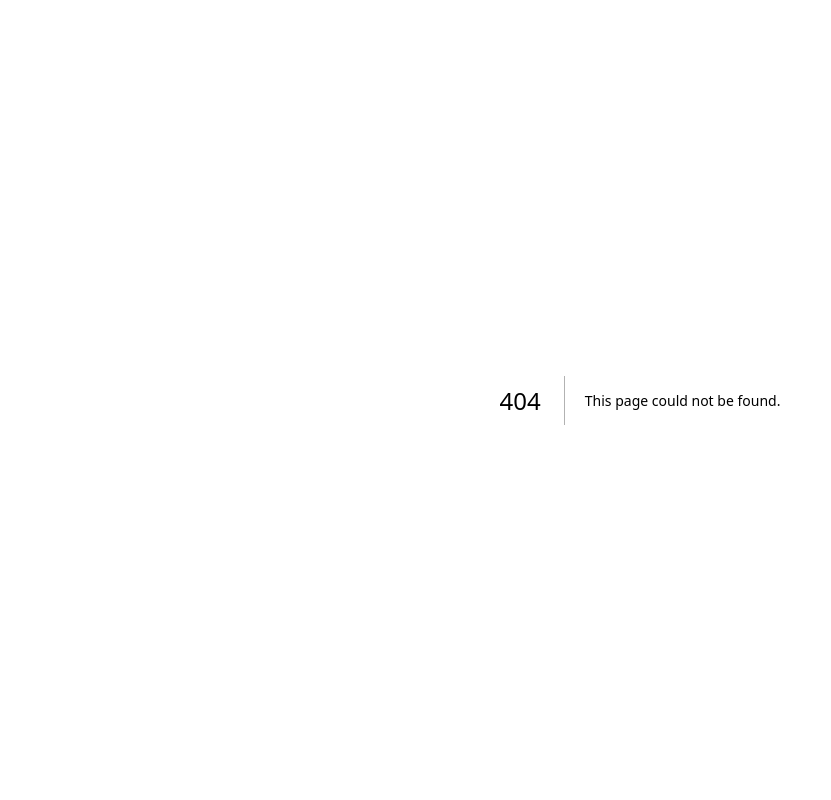
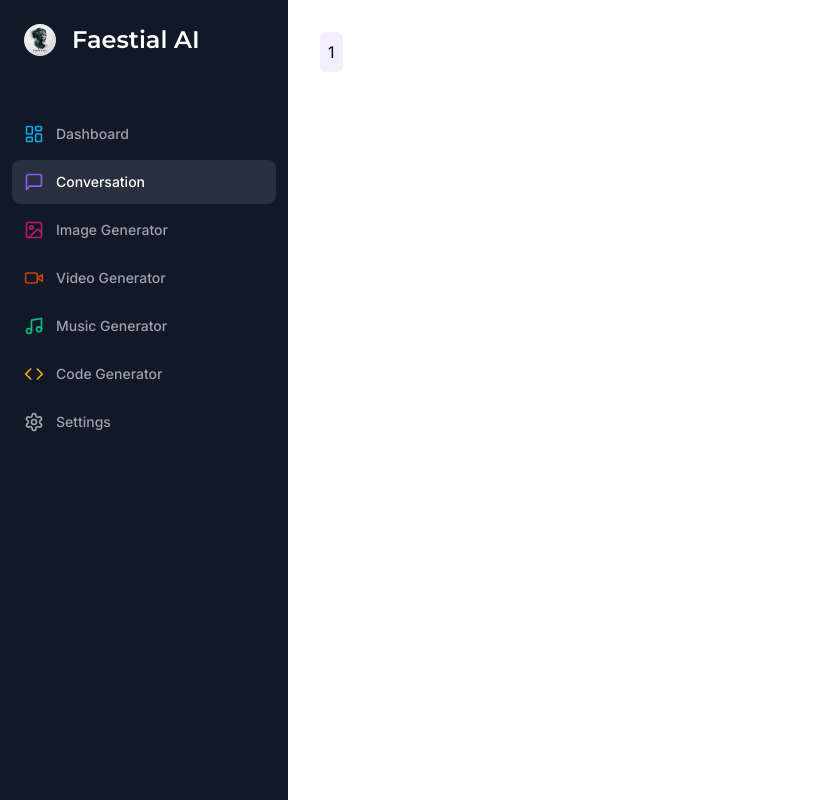
Before and after one commit to FilipiMachado/saas-ai-fullstack, a Next.js app: page /conversation in a window 1280 px wide. Before the commit this address had no page. Shown: the whole page, without its empty margins (0-831 px from the left). Built offline with nearby package versions, Linux system fonts and the light colour scheme.

Commit message:
working on conversation page

```diff
--- /dev/null
+++ b/app/(dashboard)/(routes)/conversation/page.tsx
@@ -0,0 +1,19 @@
+import { MessageSquare } from "lucide-react";
+
+import { Heading } from "@/components/heading";
+
+const ConversationPage = () => {
+  return (
+    <div>
+      <Heading
+        title="Conversation"
+        description="An amazing conversation model."
+        icon={MessageSquare}
+        iconColor="text-violet-500"
+        bgColor="bg-violet-500/10"
+      />
+    </div>
+  );
+};
+
+export default ConversationPage;
--- /dev/null
+++ b/components/heading.tsx
@@ -0,0 +1,27 @@
+import { LucideIcon } from "lucide-react";
+
+import { cn } from "@/lib/utils";
+
+interface HeadingProps {
+  title: string;
+  description: string;
+  icon: LucideIcon;
+  iconColor?: string;
+  bgColor?: string;
+}
+
+export const Heading = ({
+  title,
+  description,
+  icon,
+  iconColor,
+  bgColor,
+}: HeadingProps) => {
+  return (
+    <>
+      <div className="px-4 lg:px-8 flex items-center gap-x-3 mb-8">
+        <div className={cn("p-2 w-fit rounded-md", bgColor)}>1</div>
+      </div>
+    </>
+  );
+};
```
